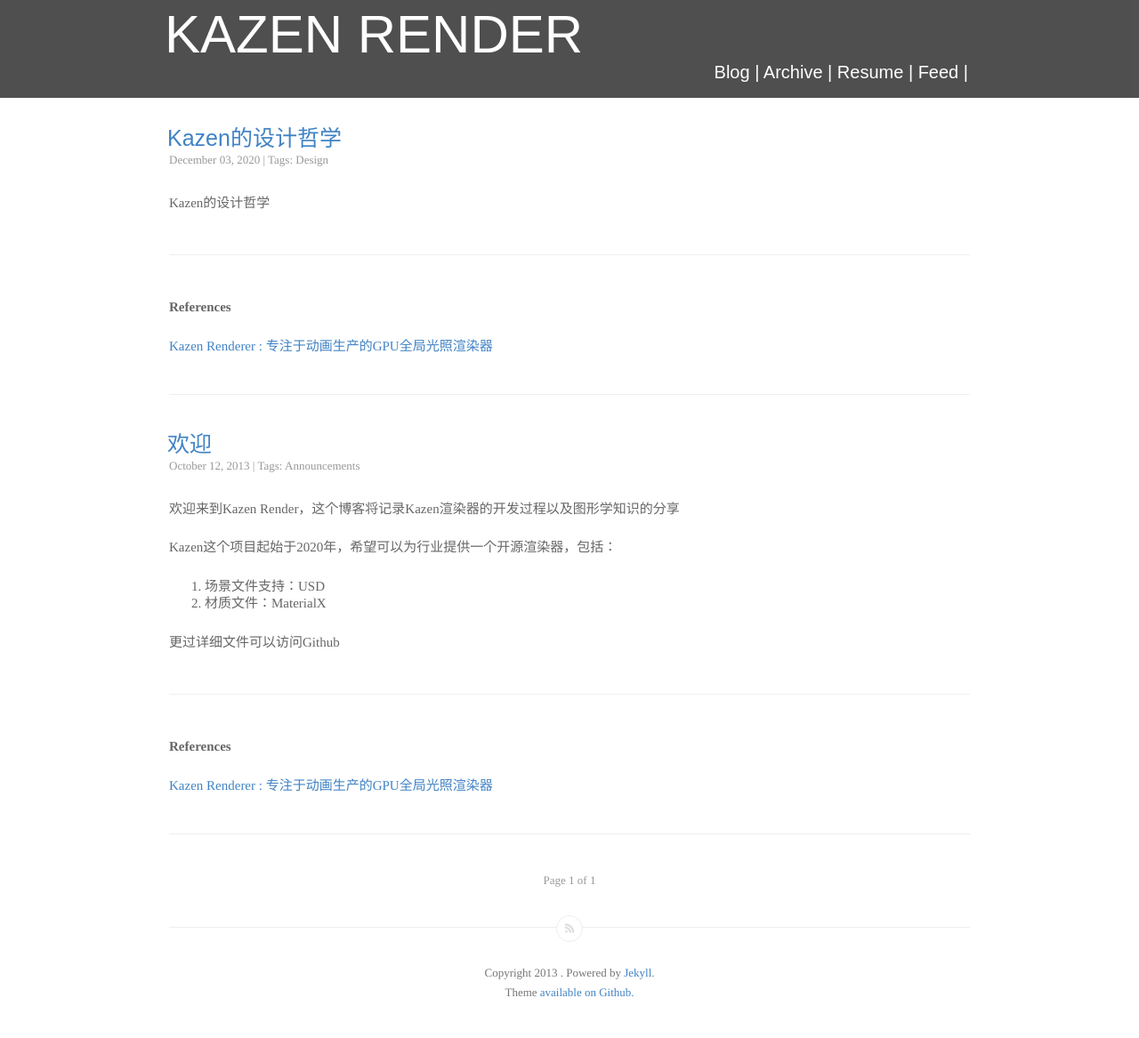
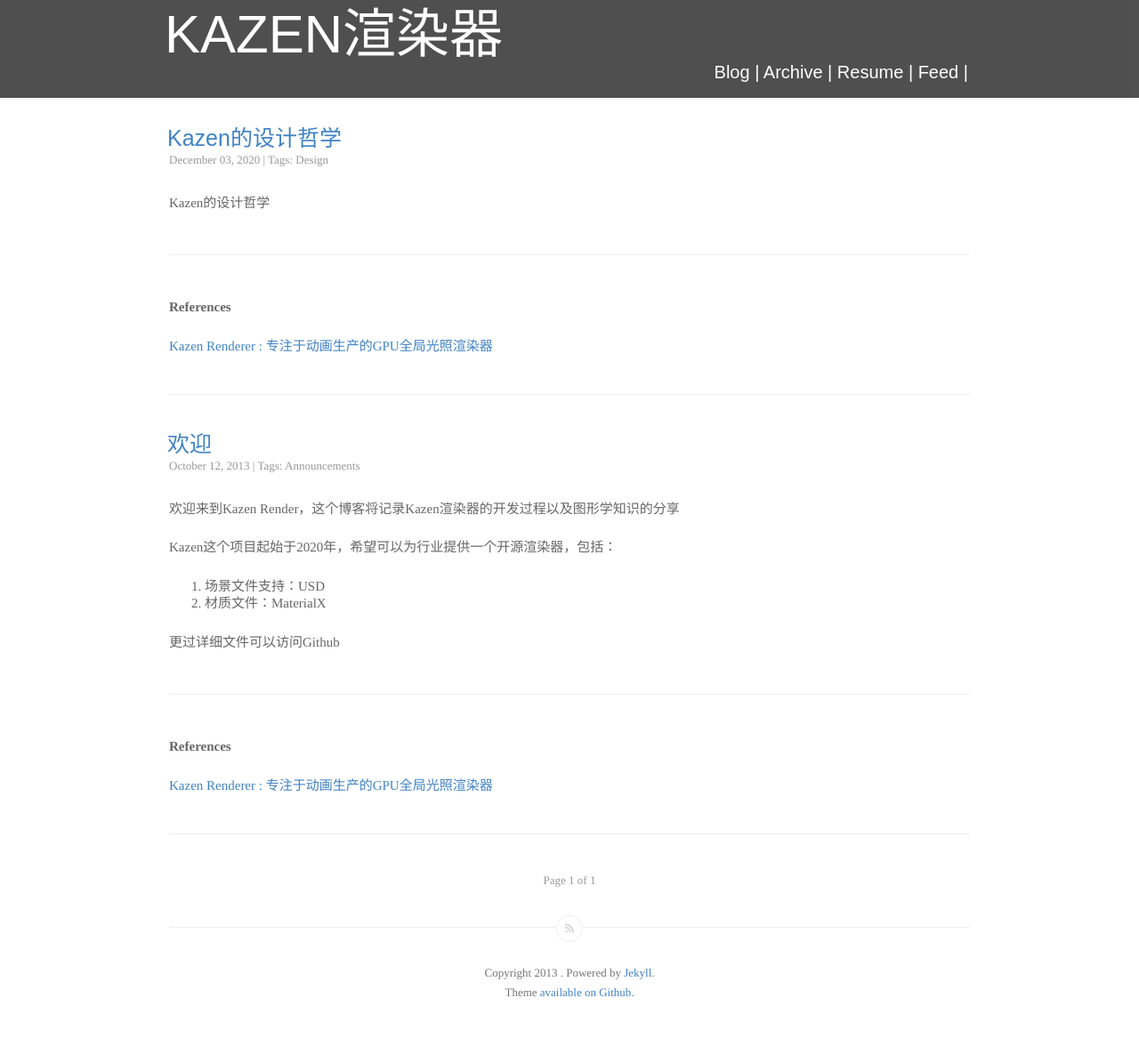
Before and after one commit to Kazen-Renderer/Kazen-Renderer.github.io, a Jekyll site: the page built from index.html, in a window 1280 px wide. Shown: the whole page at 89% size. Built offline with Jekyll 4.4.1, drawn with Linux system fonts in a browser that asks for light colours; the list of posts is cut into pages by our own code.

Commit message:
Update _config.yml

```diff
--- a/_config.yml
+++ b/_config.yml
@@ -9,4 +9,4 @@
 repository: kazen-renderer
 permalink: /:year/:month/:title.html
 authorurl: https://Kazen-Renderer.github.io
-name: Kazen Render
+name: Kazen渲染器
```
